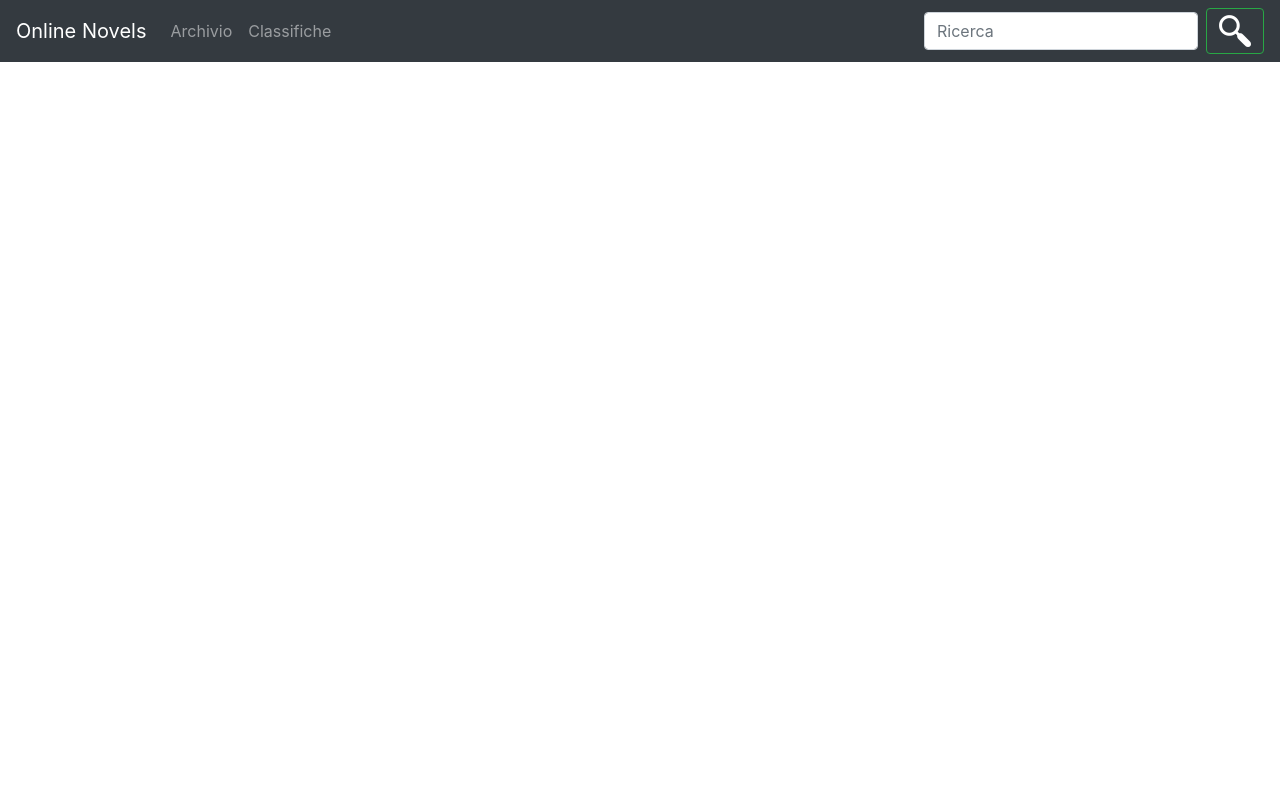
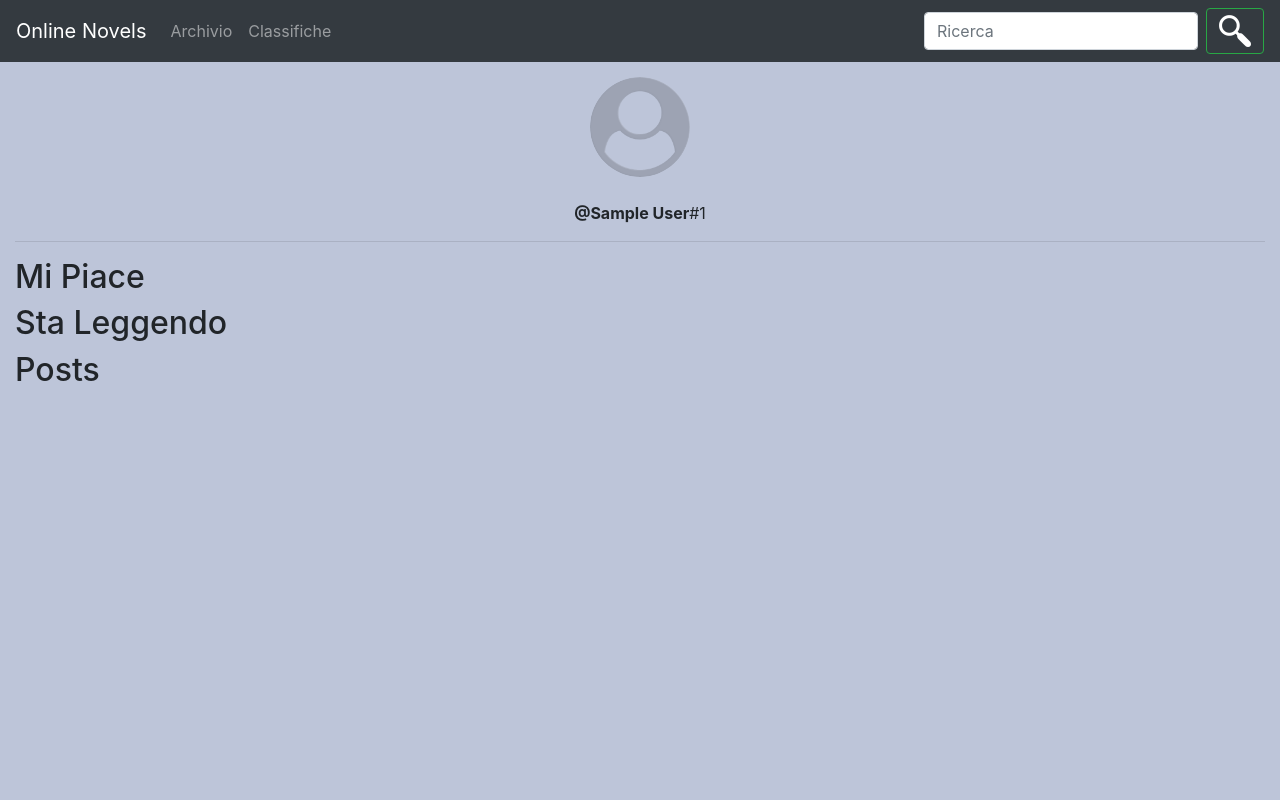
Before and after one commit to squirlyfoxy/online-novel, a PHP site: page /usr/about in a window 1280 px wide. Run offline with PHP 8.4, Linux system fonts and the light colour scheme; the visitor is signed in with stand-in values (Sample User, id 1).

Commit message:
Inizio frontend

```diff
--- /dev/null
+++ b/src/css/style-about-user.css
@@ -0,0 +1,10 @@
+.usr-info
+{
+    margin-top: 15px;
+    text-align: center;
+}
+
+body
+{
+  background-color: #BDC5D9;
+}
--- a/src/novels/index.php
+++ b/src/novels/index.php
@@ -149,7 +149,7 @@
                                 //Informazioni dell'utente loggato
                                 echo '<a class="nav-link" id="right" href="../usr/about/">'.$usr_name.'</a>';
                             }
-                            echo '<img id="right" src="'.$user_icon.'" width="32" />';
+                            echo '<img id="right" src="'.$user_icon.'" class="rounded-circle" width="32" style="margin-left: 5px; margin-right: 10px;" />';
                         ?>
                     </li>
                 </ul>
--- a/src/novels/visualizer/index.php
+++ b/src/novels/visualizer/index.php
@@ -148,7 +148,7 @@
                                 //Informazioni dell'utente loggato
                                 echo '<a class="nav-link" id="right" href="../../usr/about/">'.$usr_name.'</a>';
                             }
-                            echo '<img src="'.$user_icon.'" width="32"  style="margin-left: 5px; margin-right: 10px;"/>';
+                            echo '<img src="'.$user_icon.'" width="32" class="rounded-circle" style="margin-left: 5px; margin-right: 10px;"/>';
                         ?>
                     </li>
                 </ul>
--- a/src/usr/about/index.php
+++ b/src/usr/about/index.php
@@ -1,10 +1,45 @@
 <?php
     // Programmer: Leonardo Baldazzi, Tommaso Brandinelli (@squirlyfoxy, @MayonaiseMan), Contacts: foxchannel16@gmail.com, leonardo.baldazzi2003@gmail.com
 
-    //TODO: PAGINA PER GESTIRE IL PROPRIO PROFILO
+    //PAGINA PER GESTIRE IL PROPRIO PROFILO
 
     session_set_cookie_params(0);
     session_start();
+
+    ///
+    /// Codice per controllare se siamo loggati oppure no
+    /// Codice per avere l'icona dell'utente
+    ///
+
+    $usr_name = "";
+    $usr_mail = "";
+    $usr_id = 0;
+    $user_icon = "";
+    $is_logged = false;
+
+    ///
+    /// Codice per controllare se siamo loggati oppure no
+    /// Codice per avere l'icona dell'utente
+    ///
+
+    if(isset($_SESSION['logged']))
+    {
+        if(($_SESSION['logged']) == true)
+        {
+            $is_logged = true;
+            $usr_name = $_SESSION['usr_name'];
+            $usr_id = $_SESSION['usr_id'];
+            $usr_mail = $_SESSION['usr_mail'];
+
+            if($_SESSION['usr_image'] == "default")
+            {
+                $user_icon = "../../img/usr.png";
+            } else
+            {
+                $user_icon = $_SESSION['usr_image'];
+            }
+        }
+    }
 ?>
 
 <html lang="it">
@@ -15,6 +50,10 @@
 
         <!-- BOOTSTRAP CSS -->
         <link rel="stylesheet" href="https://cdn.jsdelivr.net/npm/bootstrap@4.5.3/dist/css/bootstrap.min.css" integrity="sha384-TX8t27EcRE3e/ihU7zmQxVncDAy5uIKz4rEkgIXeMed4M0jlfIDPvg6uqKI2xXr2" crossorigin="anonymous">
+
+        <!-- CUSTOM CSS -->
+        <link rel="stylesheet" href="../../css/nav-bar.css?version=234234">
+        <link rel="stylesheet" href="../../css/style-about-user.css?version=234234">
 
         <title>Online Novels - Profilo</title>
     </head>
@@ -44,6 +83,44 @@
         </nav>
 
         <div class="container-fluid">
+
+            <div class="usr">
+                <div class="usr-info">
+                    <div class="panel panel-default">
+                        <div class="panel-heading">
+                            <?php
+                                echo '
+                                    <img src="'.$user_icon.'" class="rounded-circle" alt="Immagine Profilo" width="100"/>';
+                            ?>
+                        </div>
+                        <div class="panel-body">
+                            <br>
+                            <?php
+                                echo '<b>@'.$usr_name.'</b>#'.$usr_id;
+                            ?>
+                        </div>
+                    </div>
+                </div>
+                <hr>
+                <h2>Mi Piace</h2>
+                <div class="mi-piace">
+                    <?php
+                        //TOOD: BACKEND PER VISUALIZZARE I MIEI MI PIACE
+                    ?>
+                </div>
+                <h2>Sta Leggendo</h2>
+                <div class="reading">
+                    <?php
+                        //TOOD: BACKEND PER VISUALIZZARE I Romanzi che sto leggendo
+                    ?>
+                </div>
+                <h2>Posts</h2>
+                <div class="posts">
+                    <?php
+                        //TOOD: BACKEND PER VISUALIZZARE I POSTS E PER FARNE/MODIFICARNE UNO
+                    ?>
+                </div>
+            </div>
         </div>
 
         <!--- SCRIPTS !--->
```
Also changed, not shown: src/usr/registrazione.php (+7 -0 lines), src/img/usr-old.png (added), src/img/usr.png.
